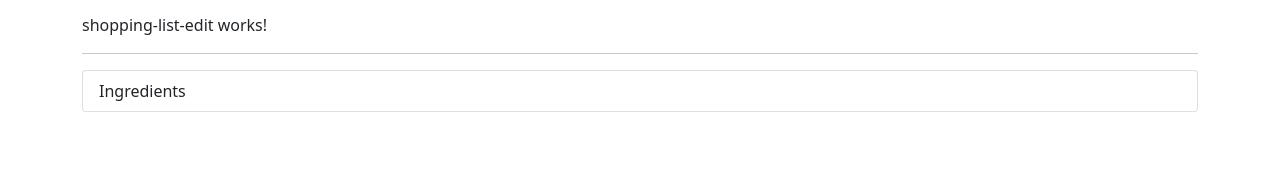
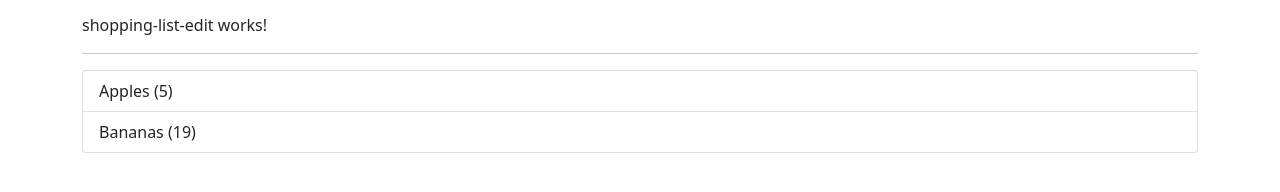
Before and after one commit to AntonMett/recipe-book, an Angular app: page / in a window 1280 px wide. Shown: the part 316-508 px from the top of the page. Built offline with nearby package versions, Linux system fonts and the light colour scheme.

Commit message:
working on ingredients

```diff
--- a/src/app/shopping-list/shopping-list.component.html
+++ b/src/app/shopping-list/shopping-list.component.html
@@ -3,7 +3,13 @@
     <app-shopping-list-edit></app-shopping-list-edit>
     <hr />
     <ul class="list-group">
-      <a href="#" class="list-group-item" style="cursor: pointer">Ingredients</a>
+      <a
+        href="#"
+        class="list-group-item"
+        style="cursor: pointer"
+        *ngFor="let ingredient of ingredients"
+        >{{ ingredient.name }} ({{ ingredient.amount }})</a
+      >
     </ul>
   </div>
 </div>
--- a/src/app/shopping-list/shopping-list.component.ts
+++ b/src/app/shopping-list/shopping-list.component.ts
@@ -8,7 +8,10 @@
 })
 export class ShoppingListComponent implements OnInit {
 
-  ingredients = [];
+  ingredients: Ingredient[] = [
+    new Ingredient('Apples', 5),
+    new Ingredient('Bananas', 19)
+  ];
 
   constructor() { }
 
```
